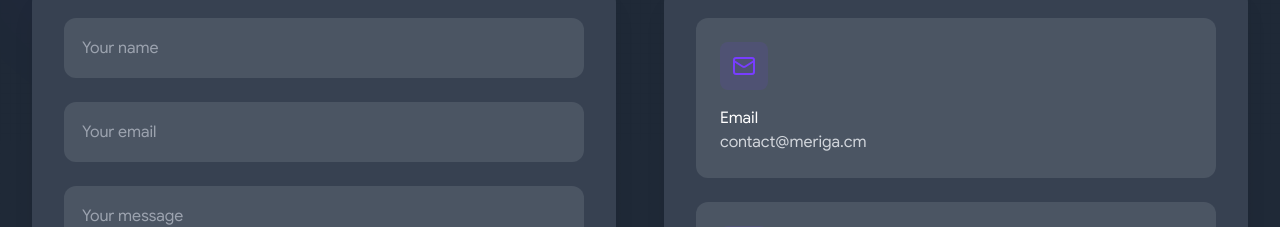
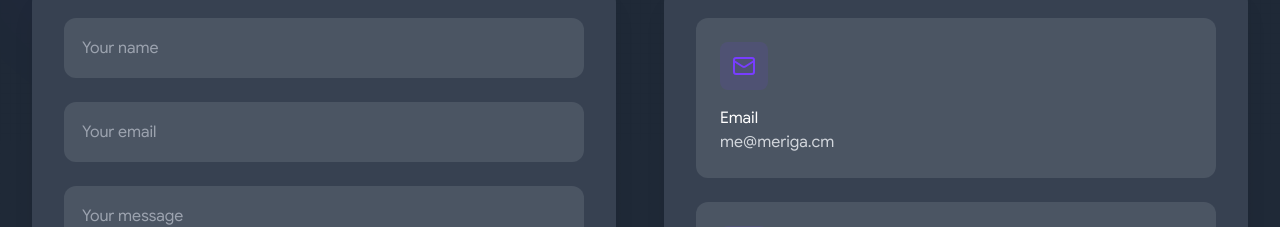
Before and after one commit to Agirem/portfolio-v2, a Vue app: page / in a window 1280 px wide. Shown: the part 6580-6807 px from the top of the page. Built offline with nearby package versions, Linux system fonts and the light colour scheme.

Commit message:
Update Contact component email details
- Change email address from contact@meriga.cm to me@meriga.cm
- Update aria-label to reflect new email address
- Maintain consistent styling and hover effects

```diff
--- a/src/components/Contact.vue
+++ b/src/components/Contact.vue
@@ -106,14 +106,14 @@
               <a
                 href="mailto:me@meriga.cm"
                 class="flex flex-col gap-3 sm:gap-4 p-4 sm:p-6 bg-gray-50 dark:bg-gray-600 rounded-xl hover:scale-[1.02] transition-transform duration-300 group"
-                :aria-label="locale === 'fr' ? 'Envoyer un email à contact@meriga.cm' : 'Send an email to contact@meriga.cm'"
+                :aria-label="locale === 'fr' ? 'Envoyer un email à contact@meriga.cm' : 'Send an email to me@meriga.cm'"
               >
                 <div class="w-12 h-12 flex items-center justify-center bg-[#783DFF]/10 rounded-lg group-hover:bg-[#783DFF] transition-colors duration-300">
                   <MailIcon class="w-6 h-6 text-[#783DFF] group-hover:text-white transition-colors duration-300" />
                 </div>
                 <div>
                   <h3 class="font-medium text-gray-900 dark:text-white">Email</h3>
-                  <p class="text-gray-700 dark:text-gray-300">contact@meriga.cm</p>
+                  <p class="text-gray-700 dark:text-gray-300">me@meriga.cm</p>
                 </div>
               </a>
 
```
